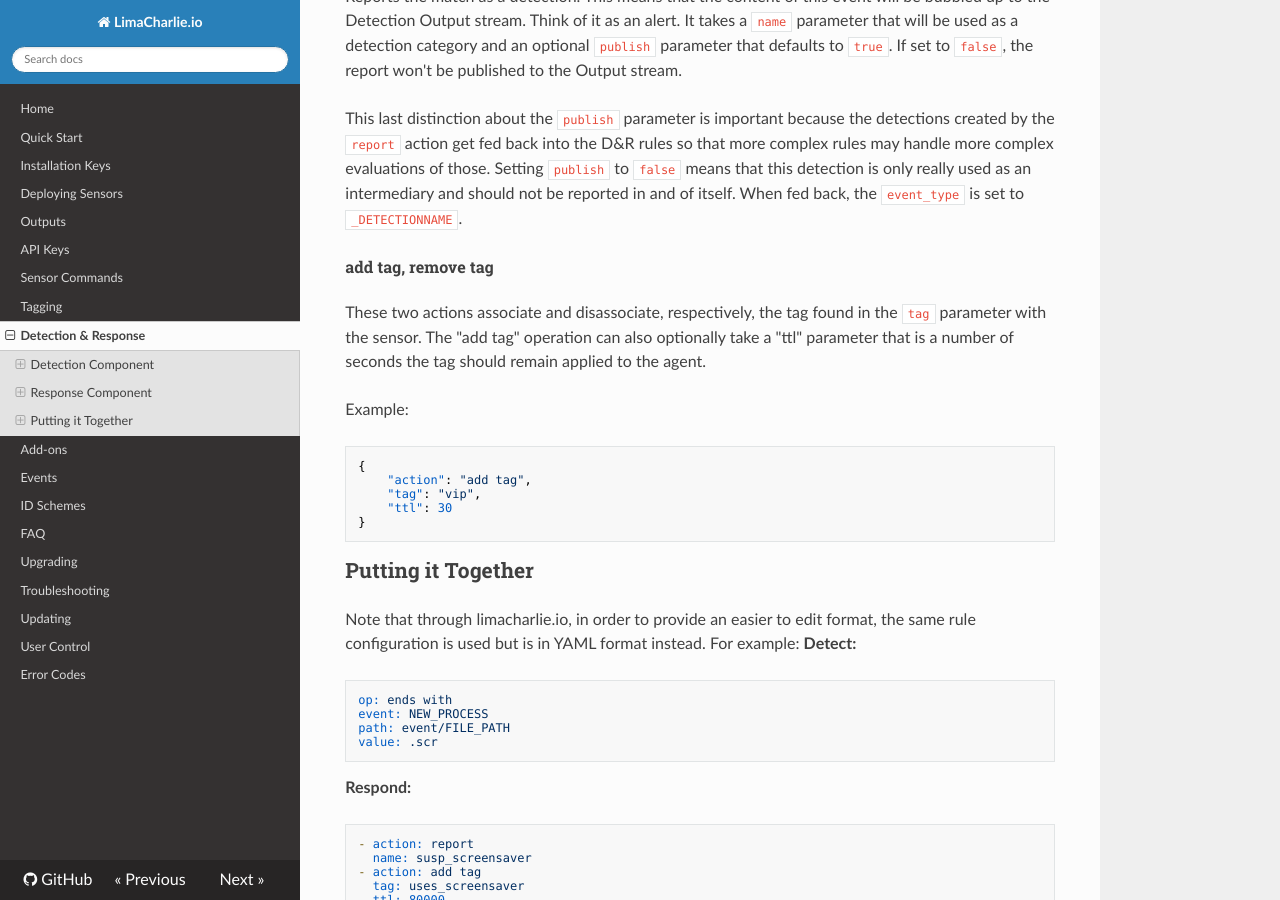
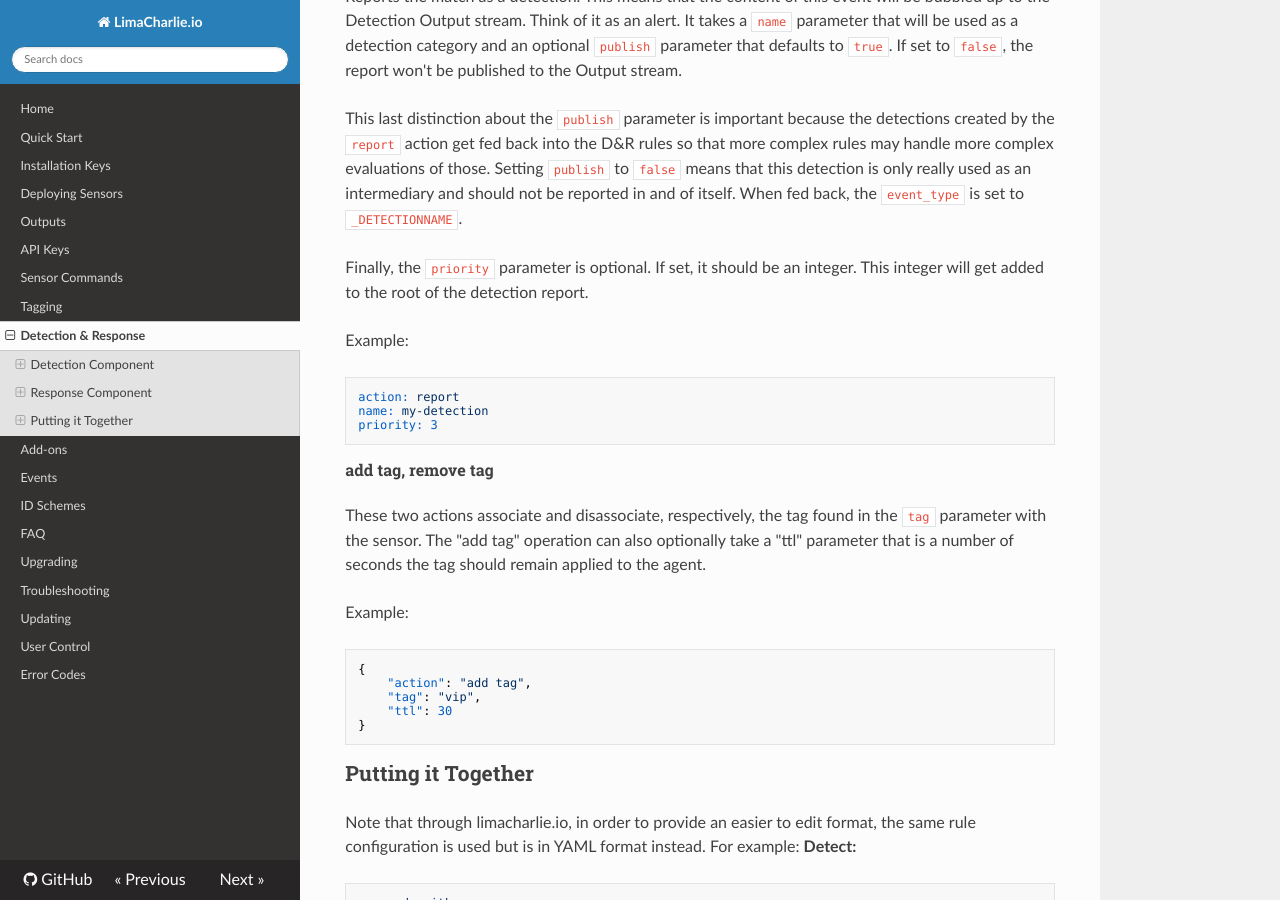
Before and after one commit to refractionPOINT/lce_doc, an MkDocs documentation site: the page built from docs/dr.md, in a window 1280 px wide and 900 px high, scrolled down 10581 px. Built offline with MkDocs 1.6.1, drawn with Linux system fonts in a browser that asks for light colours; nearby versions of some CDN libraries; old or Windows-style settings are respelled for this version of MkDocs.

Commit message:
Adding blurb about new priority parameter.

````diff
--- a/docs/dr.md
+++ b/docs/dr.md
@@ -431,6 +431,16 @@ This last distinction about the `publish` parameter is important because the det
 get fed back into the D&R rules so that more complex rules may handle more complex evaluations of those. Setting `publish` to `false` means that this detection is only really used as an intermediary and should not be reported in and
 of itself. When fed back, the `event_type` is set to `_DETECTIONNAME`.
 
+Finally, the `priority` parameter is optional. If set, it should be an integer. This integer
+will get added to the root of the detection report.
+
+Example:
+```yaml
+action: report
+name: my-detection
+priority: 3
+```
+
 #### add tag, remove tag
 These two actions associate and disassociate, respectively, the tag found in the `tag` parameter with the sensor. The "add tag" operation
 can also optionally take a "ttl" parameter that is a number of seconds the tag should remain applied to the agent.
````
